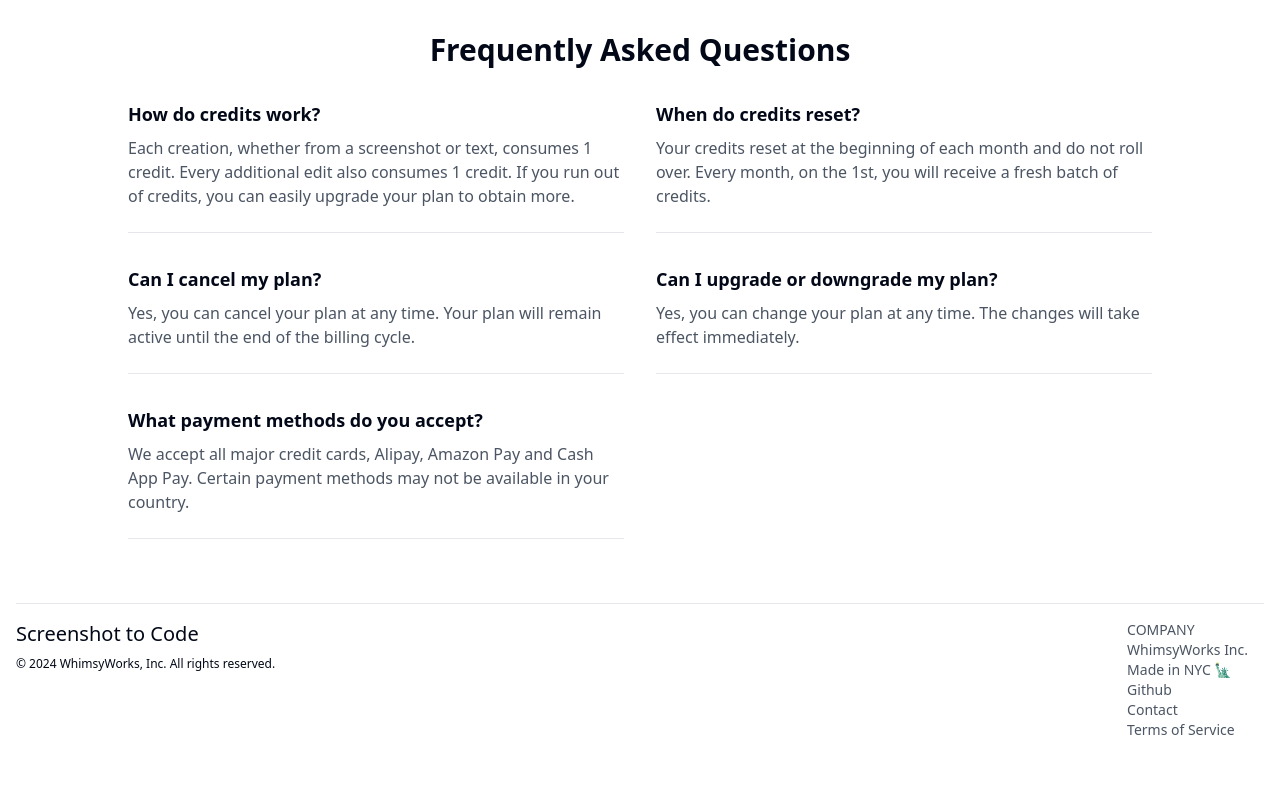
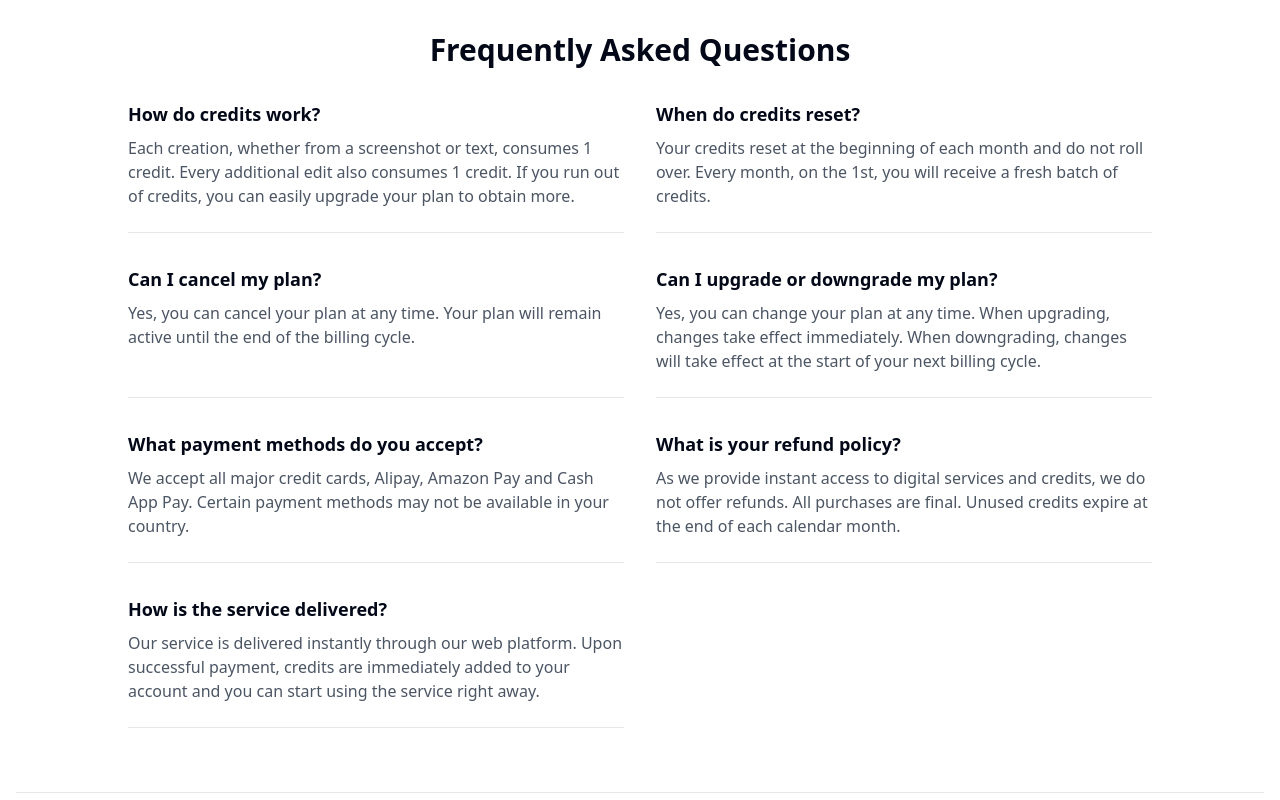
Before and after one commit to abi/screenshot-to-code, a React (Vite) app in the folder frontend/: page /faqs in a window 1280 px wide. Shown: the top 800 px of the page. Built offline with nearby package versions, Linux system fonts and the light colour scheme; no server answers.

Commit message:
add refund and delivery policy

```diff
--- a/frontend/src/components/hosted/FAQs.tsx
+++ b/frontend/src/components/hosted/FAQs.tsx
@@ -18,12 +18,22 @@ function FAQs() {
     {
       question: "Can I upgrade or downgrade my plan?",
       answer:
-        "Yes, you can change your plan at any time. The changes will take effect immediately.",
+        "Yes, you can change your plan at any time. When upgrading, changes take effect immediately. When downgrading, changes will take effect at the start of your next billing cycle.",
     },
     {
       question: "What payment methods do you accept?",
       answer:
         "We accept all major credit cards, Alipay, Amazon Pay and Cash App Pay. Certain payment methods may not be available in your country.",
+    },
+    {
+      question: "What is your refund policy?",
+      answer:
+        "As we provide instant access to digital services and credits, we do not offer refunds. All purchases are final. Unused credits expire at the end of each calendar month.",
+    },
+    {
+      question: "How is the service delivered?",
+      answer:
+        "Our service is delivered instantly through our web platform. Upon successful payment, credits are immediately added to your account and you can start using the service right away.",
     },
   ];
 
```
